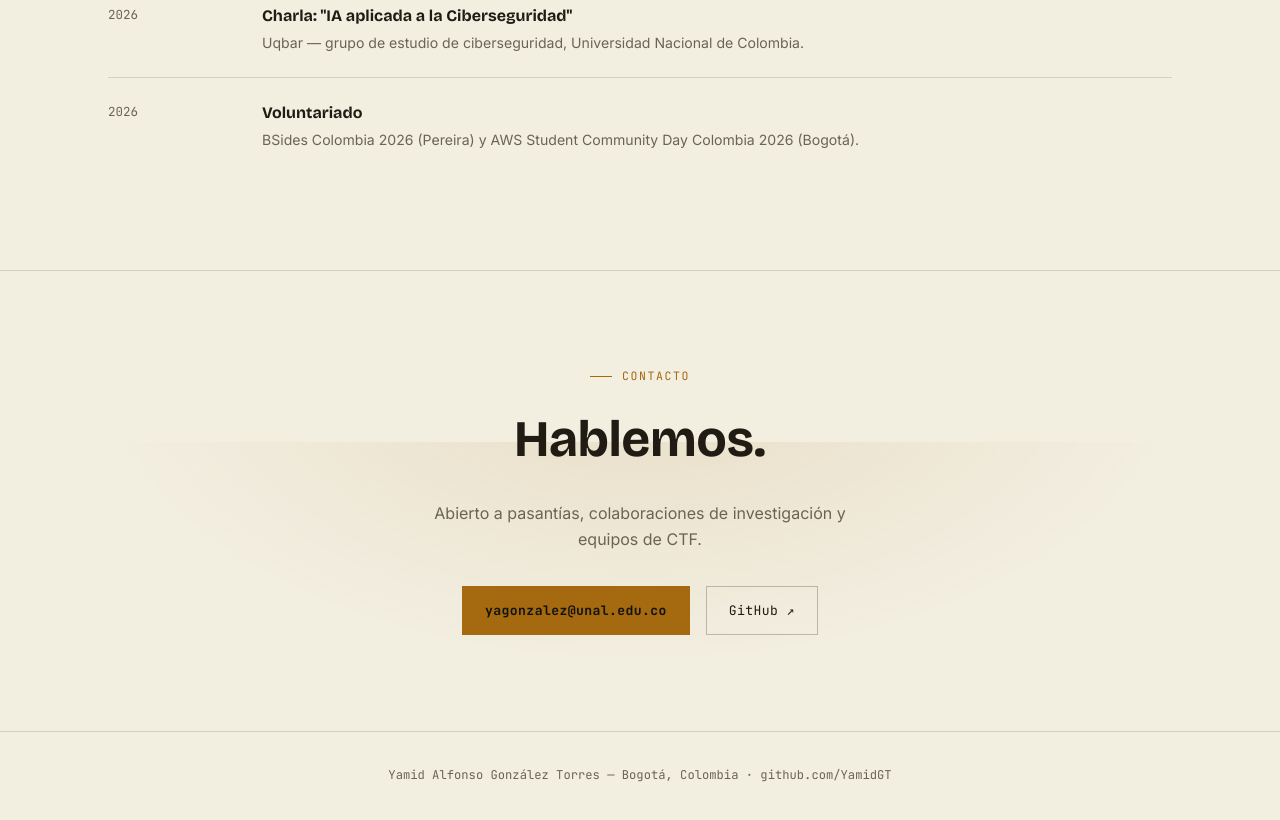
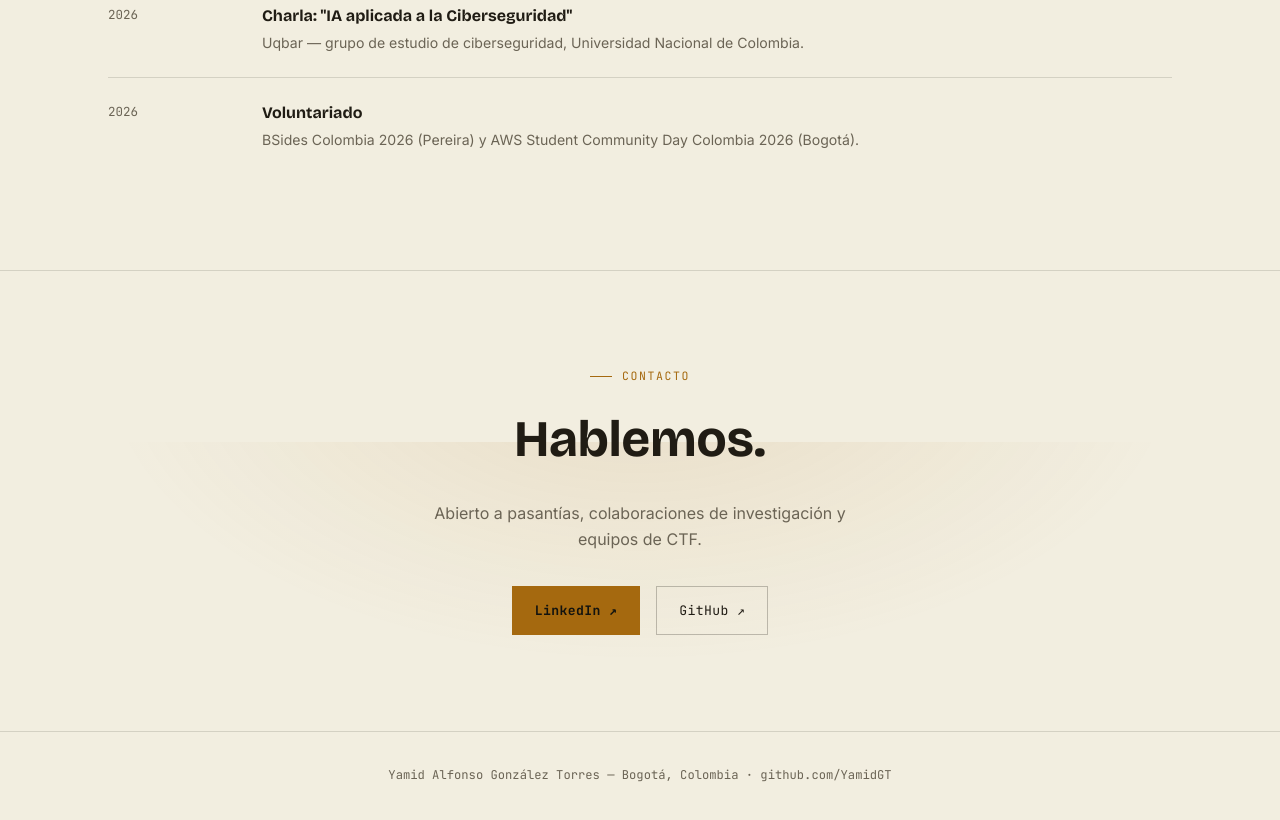
Before and after one commit to YamidGT/YamidGT.github.io, a plain HTML site: page index.html in a window 1280 px wide. Shown: the part 7558-8378 px from the top of the page. Drawn offline with Linux system fonts and the light colour scheme.

Commit message:
Swap email for LinkedIn as primary contact method

```diff
--- a/index.html
+++ b/index.html
@@ -777,7 +777,7 @@
     <h2>Hablemos.</h2>
     <p>Abierto a pasantías, colaboraciones de investigación y equipos de CTF.</p>
     <div class="contact-links">
-      <a class="btn primary" href="mailto:yagonzalez@unal.edu.co">yagonzalez@unal.edu.co</a>
+      <a class="btn primary" href="https://www.linkedin.com/in/yamid-gonz%C3%A1lez-707b22275/" target="_blank" rel="noopener">LinkedIn ↗</a>
       <a class="btn" href="https://github.com/YamidGT" target="_blank" rel="noopener">GitHub ↗</a>
     </div>
   </div>
```
